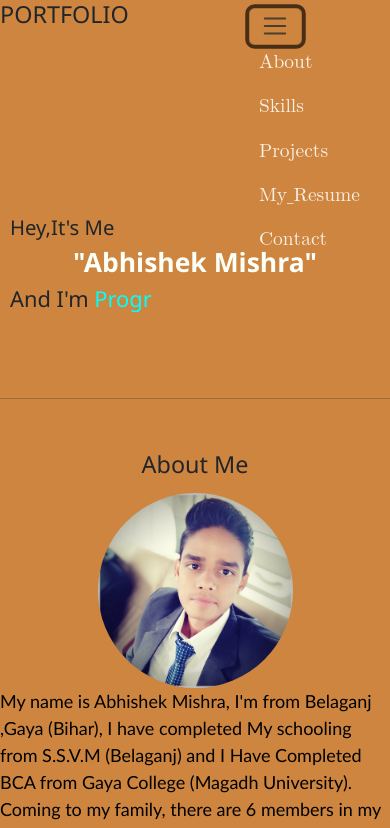
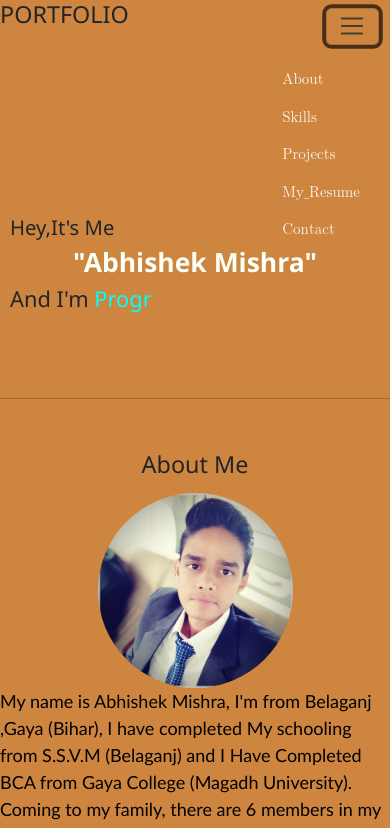
Before and after one commit to Abhishek-Mishra31/Personal_Portfolio, a website: page index.html in a window 390 px wide. Both pictures are taken after a click on the button "Toggle navigation". Shown: the top 828 px of the page. Drawn offline with nearby package versions, Linux system fonts and the light colour scheme.

Commit message:
updated Nav

```diff
--- a/index.html
+++ b/index.html
@@ -11,9 +11,11 @@
     <link href='https://unpkg.com/boxicons@2.1.4/css/boxicons.min.css' rel='stylesheet'>
     <link href="https://cdn.jsdelivr.net/npm/bootstrap@5.3.2/dist/css/bootstrap.min.css" rel="stylesheet"
         integrity="sha384-T3c6CoIi6uLrA9TneNEoa7RxnatzjcDSCmG1MXxSR1GAsXEV/Dwwykc2MPK8M2HN" crossorigin="anonymous">
-    <script src="https://cdn.jsdelivr.net/npm/bootstrap@5.3.3/dist/js/bootstrap.bundle.min.js"
+
+    <script defer src="https://cdn.jsdelivr.net/npm/bootstrap@5.3.3/dist/js/bootstrap.bundle.min.js"
         integrity="sha384-YvpcrYf0tY3lHB60NNkmXc5s9fDVZLESaAA55NDzOxhy9GkcIdslK1eN7N6jIeHz"
         crossorigin="anonymous"></script>
+
 </head>
 
 <body>
@@ -23,16 +25,14 @@
                 <h2>PORTFOLIO</h2>
             </div>
 
-            <nav class="navbar navbar-expand-lg bg">
-                <div class="container-fluid">
+            <nav class="navbar navbar-expand-lg">
+                <div class="container-fluid" style="display: flex; flex-direction: column; align-items: flex-end;">
                     <button class="navbar-toggler" type="button" data-bs-toggle="collapse"
                         data-bs-target="#navbarSupportedContent" aria-controls="navbarSupportedContent"
                         aria-expanded="false" aria-label="Toggle navigation">
                         <span class="navbar-toggler-icon"></span>
                     </button>
-                    <div class="collapse navbar-collapse" id="navbarSupportedContent" data-bs-toggle="collapse"
-                        data-bs-target=".navbar-collapse">
-                        <div class="nav">
+                    <div class="collapse navbar-collapse" id="navbarSupportedContent">
                         <ul class="navbar-nav mb-2 mb-lg-0">
                             <li class="nav-item">
                                 <a class="nav-link" href="#section01">About</a>
@@ -50,7 +50,7 @@
                                 <a class="nav-link " href="#section03">Contact</a>
                             </li>
                         </ul>
-                        </div>
+
                     </div>
                 </div>
             </nav>
@@ -302,6 +302,7 @@
                             class='bx bxl-linkedin-square'></i></a>
                 </div>
             </div>
+
                         <script src=" https://unpkg.com/typed.js@2.0.16/dist/typed.umd.js"></script>
                         <script src="/portfolio.js"></script
 
--- a/public/portfolio_style.css
+++ b/public/portfolio_style.css
@@ -18,22 +18,17 @@ body {
     animation: slideright 1s ease forwards;
 }
 
-.container-fluid {
-    display: flex;
-    flex-direction: column;
-    align-items: flex-end;
-}
 
 .navbar {
     width: 100%;
 }
 
-.nav ul {
+.navbar-nav {
     text-decoration: none;
     padding: 30px;
 }
 
-.nav ul a {
+.navbar-nav a {
     text-decoration: none;
     color: linen;
     font-size: 1.3rem;
@@ -42,16 +37,15 @@ body {
     animation: slideTop .5s ease forwards;
 }
 
-.nav ul a:hover {
+.navbar-nav a:hover {
     color: rgb(82, 11, 248);
     border-bottom: 2px solid rgb(185, 9, 97);
 }
 
 .navbar-collapse {
     position: absolute;
-    top: 20%;
+    top: 60%;
     right: 0;
-    z-index: 1000;
     background: transparent;
 }
 
@@ -294,6 +288,15 @@ body {
         width: fit-content;
     }
 
+    .navbar-nav a {
+        text-decoration: none;
+        color: linen;
+        font-size: 1rem;
+        font-family: math;
+        transition: .3s;
+        animation: slideTop .5s ease forwards;
+    }
+
     #section01 {
         display: flex;
         justify-content: center;
```
Lines whose indentation alone changed are shown as unchanged.
